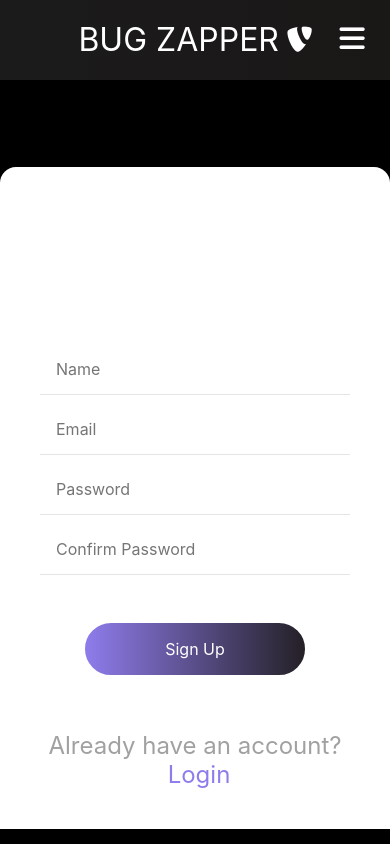
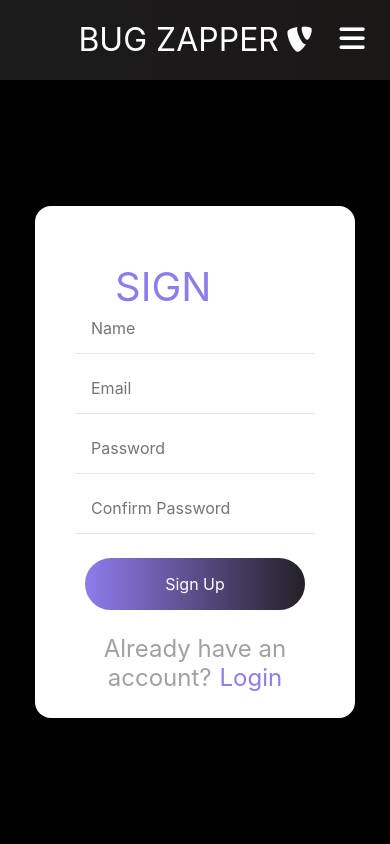
Before and after one commit to grantgonzalez14/bug-zapper, a React (Create React App) app: page /sign-up in a window 390 px wide. Built offline with nearby package versions, Linux system fonts and the light colour scheme; no server answers; some icons are missing.

Commit message:
Formatted Sign Up page for mobile

```diff
--- a/src/components/pages/SignUp.css
+++ b/src/components/pages/SignUp.css
@@ -135,7 +135,7 @@
     text-decoration: underline;
 }
 
-@media screen and (min-width: 43.75em) {
+@media screen and (min-width: 960px) {
     .form::before {
         height: 30rem;
     }
@@ -151,3 +151,39 @@
         box-shadow: inherit;
     }
 }
+
+@media screen and (max-width: 959px) {
+    .form {
+        max-height: 40rem;
+        padding: 4rem 0;
+    }
+
+    .form > form {
+        border-radius: inherit;
+        max-height: 26rem;
+    }
+
+    .form-button {
+        margin: 1.5rem auto;
+    }
+
+    .form-title {
+        color: var(--medium-purple);
+    }
+}
+
+@media screen and (max-width: 425px) {
+    .sign-up-container {
+        place-items: center;
+        justify-content: center;
+    }
+
+    .form {
+        max-width: 20rem;
+        padding: 3rem 0;
+    }
+
+    .form-button {
+        margin: 1rem auto;
+    }
+}
```
